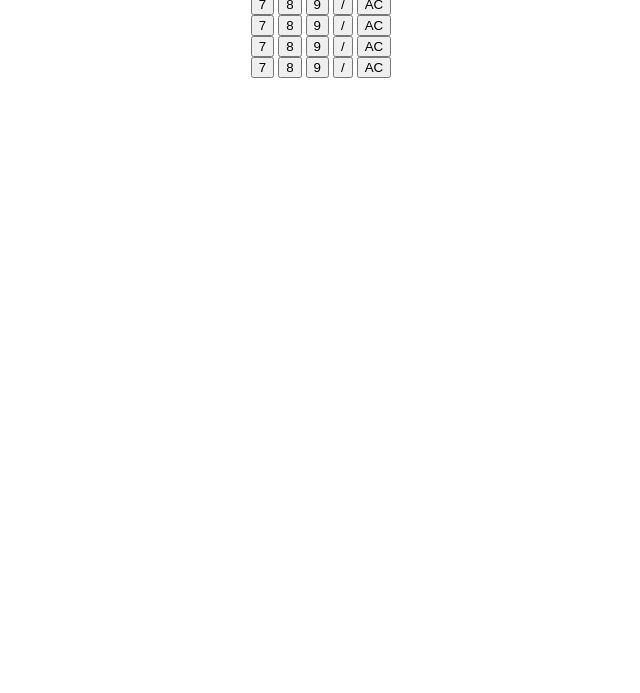
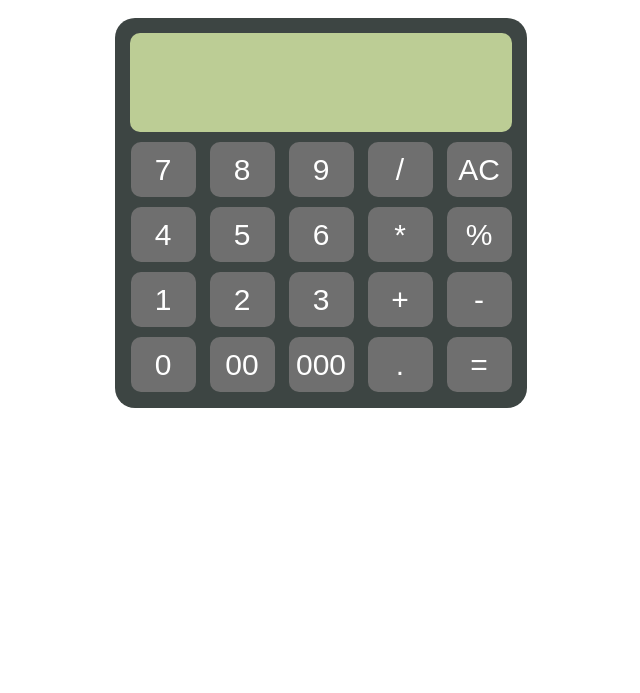
Before and after one commit to morrismutiso/calculator, a plain HTML site: page index.html in a window 1280 px wide. Shown: the part 107-800 px from the top of the page, without its empty margins (319-959 px from the left). Drawn offline with Linux system fonts and the light colour scheme.

Commit message:
done with defining the structure

```diff
--- a/index.html
+++ b/index.html
@@ -16,25 +16,25 @@
                 <input type="button" value="8" onclick="forms.screen.value+='8'">
                 <input type="button" value="9" onclick="forms.screen.value+='9'">
                 <input type="button" value="/" onclick="forms.screen.value+='/'">
-                <input type="button" value="AC" onclick="forms.screen.value+=''"><br>
+                <input type="button" class="btn-red" value="AC" onclick="forms.screen.value=''"><br>
 
-                <input type="button" value="7" onclick="forms.screen.value+='7'">
-                <input type="button" value="8" onclick="forms.screen.value+='8'">
-                <input type="button" value="9" onclick="forms.screen.value+='9'">
-                <input type="button" value="/" onclick="forms.screen.value+='/'">
-                <input type="button" value="AC" onclick="forms.screen.value+=''"><br>
+                <input type="button" value="4" onclick="forms.screen.value+='4'">
+                <input type="button" value="5" onclick="forms.screen.value+='5'">
+                <input type="button" value="6" onclick="forms.screen.value+='6'">
+                <input type="button" value="*" onclick="forms.screen.value+='*'">
+                <input type="button" value="%" onclick="forms.screen.value+='%'"><br>
 
-                <input type="button" value="7" onclick="forms.screen.value+='7'">
-                <input type="button" value="8" onclick="forms.screen.value+='8'">
-                <input type="button" value="9" onclick="forms.screen.value+='9'">
-                <input type="button" value="/" onclick="forms.screen.value+='/'">
-                <input type="button" value="AC" onclick="forms.screen.value+=''"><br>
+                <input type="button" value="1" onclick="forms.screen.value+='1'">
+                <input type="button" value="2" onclick="forms.screen.value+='2'">
+                <input type="button" value="3" onclick="forms.screen.value+='3'">
+                <input type="button" value="+" onclick="forms.screen.value+='+'">
+                <input type="button" value="-" onclick="forms.screen.value+='-'"><br>
 
-                <input type="button" value="7" onclick="forms.screen.value+='7'">
-                <input type="button" value="8" onclick="forms.screen.value+='8'">
-                <input type="button" value="9" onclick="forms.screen.value+='9'">
-                <input type="button" value="/" onclick="forms.screen.value+='/'">
-                <input type="button" value="AC" onclick="forms.screen.value+=''">
+                <input type="button" value="0" onclick="forms.screen.value+='0'">
+                <input type="button" value="00" onclick="forms.screen.value+='00'">
+                <input type="button" value="000" onclick="forms.screen.value+='000'">
+                <input type="button" value="." onclick="forms.screen.value+='.'">
+                <input type="button" class="btn-blue" value="=" onclick="forms.screen.value=eval(forms.screen.value)">
             </div>
         </form>
     </div>
--- a/style.css
+++ b/style.css
@@ -0,0 +1,46 @@
+.container {
+    margin: auto;
+}
+
+h1 {
+    font-size: 50px;
+    font-family: Arial, Helvetica, sans-serif;
+}
+
+.calc {
+    height: 370px;
+    background: #3d4543;
+    padding: 10px;
+    border-radius: 20px;
+    display: inline-block;
+}
+
+#answer {
+    background: #bccd95;
+    width: 370px;
+    height: 80px;
+    color: #000;
+    border-radius: 10px;
+    padding-right: 10px;
+    padding-bottom: 18px;
+    text-align: right;
+    letter-spacing: 1px;
+}
+
+input {
+    font-size: 30px;
+    width: 65px;
+    height: 55px;
+    color: #fff;
+    background: #6f6f6f;
+    border-radius: 10px;
+    margin: 5px;
+    outline: none;
+    border: 0px;
+}
+
+input[type="button"]:hover {
+    cursor: pointer;
+    background: #fff;
+    color: #000;
+}
```
